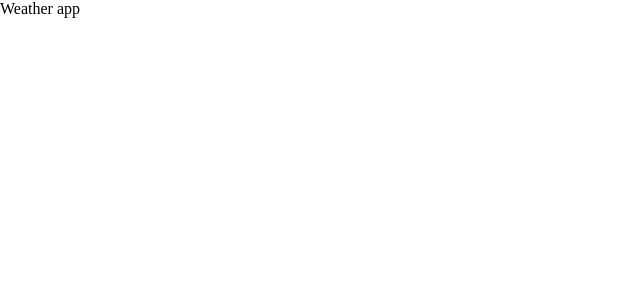
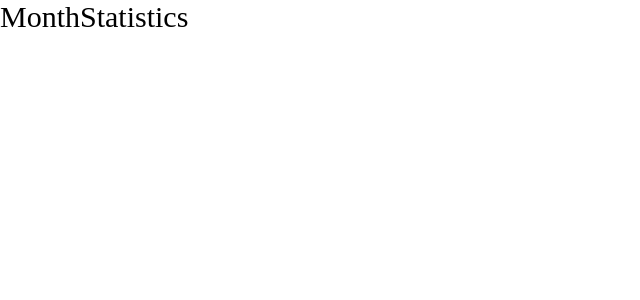
Before and after one commit to verbeckii/react-typescript-weather-app, a React (Create React App) app: page /month-statistics in a window 1280 px wide. Shown: the top 300 px of the page, without its empty margins (0-640 px from the left). Built offline with nearby package versions, Linux system fonts and the light colour scheme.

Commit message:
added routers

```diff
--- a/package.json
+++ b/package.json
@@ -10,9 +10,11 @@
     "@types/node": "^12.20.33",
     "@types/react": "^17.0.30",
     "@types/react-dom": "^17.0.9",
+    "@types/react-router-dom": "^5.3.1",
     "normalize.css": "^8.0.1",
     "react": "^17.0.2",
     "react-dom": "^17.0.2",
+    "react-router-dom": "^5.3.0",
     "react-scripts": "4.0.3",
     "sass": "^1.43.2",
     "typescript": "^4.4.4",
--- a/src/App.tsx
+++ b/src/App.tsx
@@ -1,9 +1,17 @@
 import React from 'react';
+import { Route, Switch } from 'react-router'
+import { Home } from './pages/Home/Home';
+import { MonthStatistics } from './pages/MonthStatistics/MonthStatistics';
 
 function App() {
   return (
     <div className="App">
-      Weather app
+      <Switch>
+        <Route path="/"
+          exact component={Home}/>
+        <Route path="/month-statistics"
+          exact component={MonthStatistics}/>
+      </Switch>
     </div>
   );
 }
--- a/src/index.tsx
+++ b/src/index.tsx
@@ -1,11 +1,14 @@
 import React from 'react';
 import ReactDOM from 'react-dom';
+import { BrowserRouter as Router } from 'react-router-dom'
 import App from './App';
 import './styles/index.scss'
 
 ReactDOM.render(
   <React.StrictMode>
-    <App />
+    <Router>
+      <App />
+    </Router>
   </React.StrictMode>,
   document.getElementById('root')
 );
--- /dev/null
+++ b/src/pages/Home/Home.module.scss
@@ -0,0 +1,3 @@
+.home {
+    font-size: 30px;
+}
--- /dev/null
+++ b/src/pages/Home/Home.tsx
@@ -0,0 +1,15 @@
+import React from 'react'
+
+import s from './Home.module.scss'
+
+interface Props {
+
+}
+
+export const Home = (props: Props) => {
+    return (
+        <div className={s.home}>
+            Home
+        </div>
+    )
+}
--- /dev/null
+++ b/src/pages/MonthStatistics/MonthStatistics.module.scss
@@ -0,0 +1,3 @@
+.home {
+    font-size: 30px;
+}
--- /dev/null
+++ b/src/pages/MonthStatistics/MonthStatistics.tsx
@@ -0,0 +1,15 @@
+import React from 'react'
+
+import s from './MonthStatistics.module.scss'
+
+interface Props {
+
+}
+
+export const MonthStatistics = (props: Props) => {
+    return (
+        <div className={s.home}>
+            MonthStatistics
+        </div>
+    )
+}
```
Also changed, not shown: 1 other file (tests, documents, lock files or other folders).
